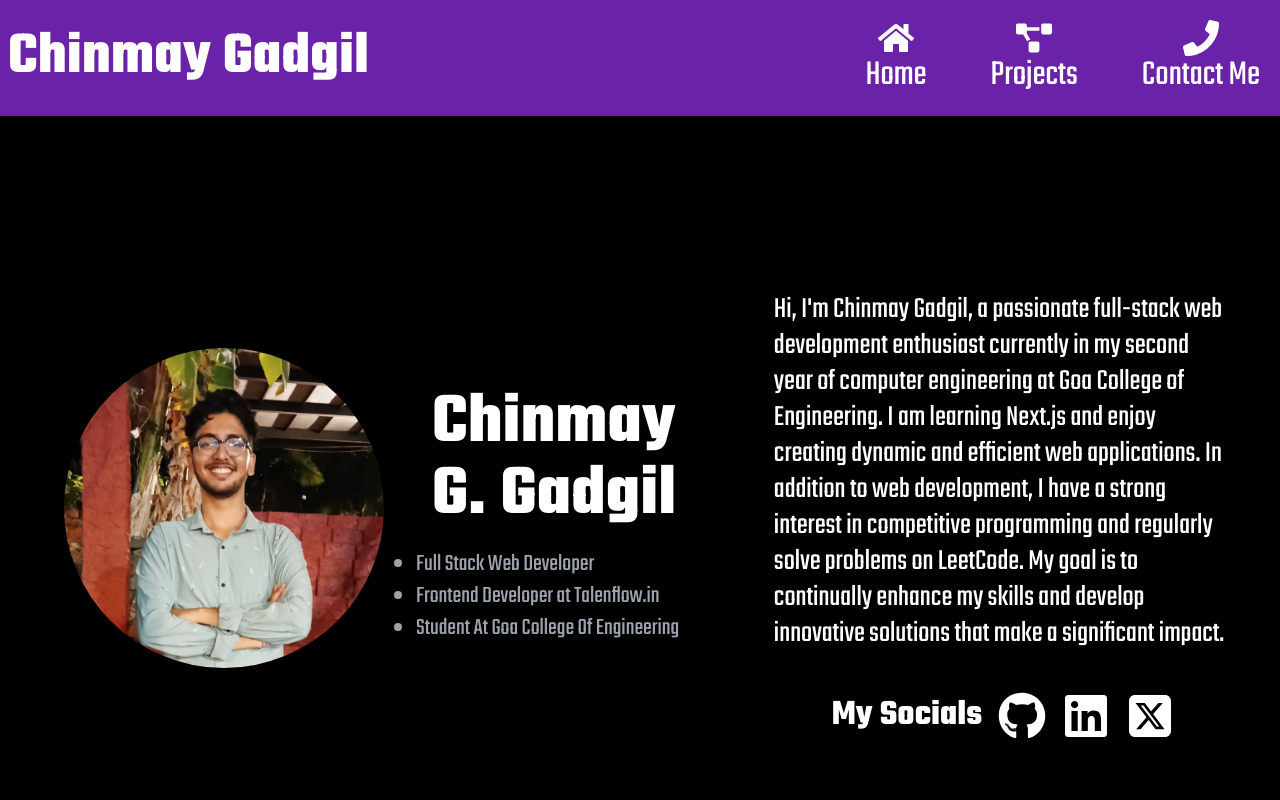
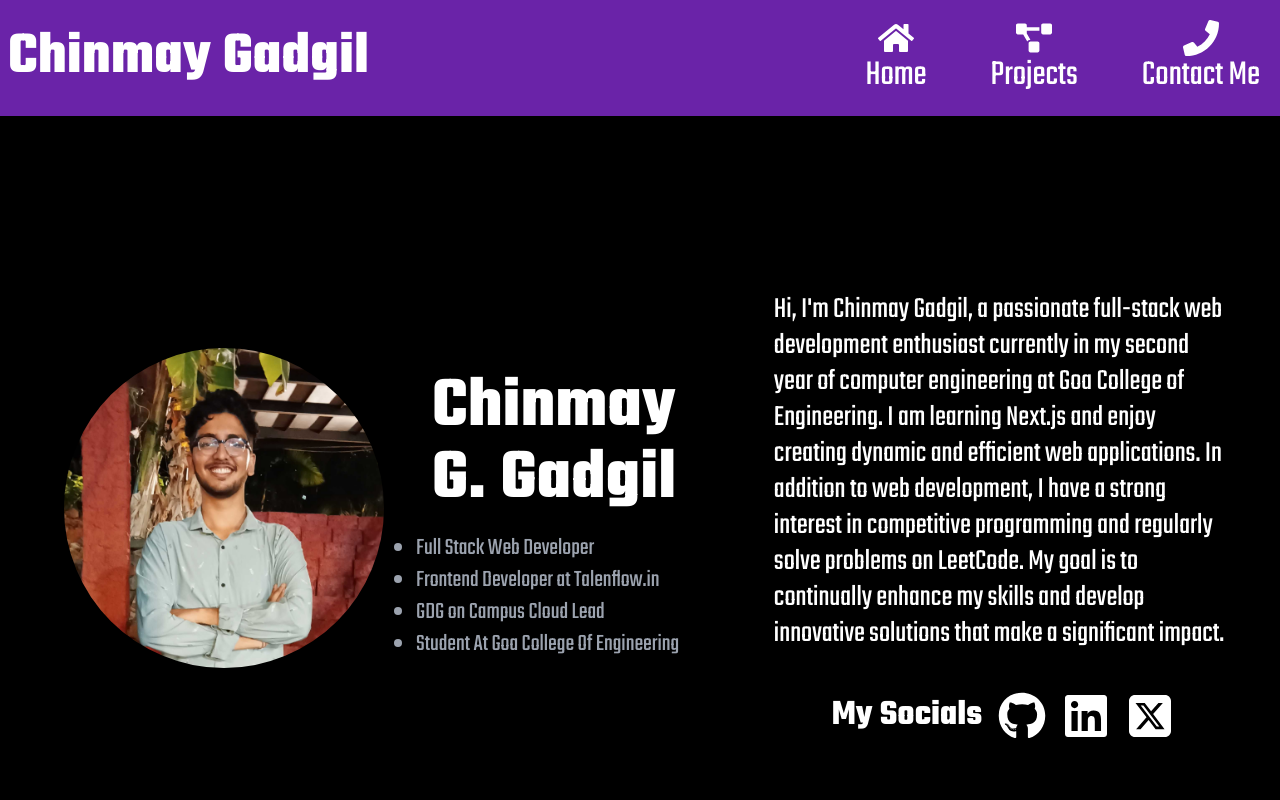
Before and after one commit to ChinmayGadgil1/portfolio, a Next.js app: page / in a window 1280 px wide. Shown: the top 800 px of the page. Built offline with nearby package versions, Linux system fonts and the light colour scheme.

Commit message:
New position added

```diff
--- a/src/components/Section1.tsx
+++ b/src/components/Section1.tsx
@@ -48,6 +48,8 @@ function Section1() {
         }}>
                 <li className=" ">Full Stack Web Developer</li>
                 <li>Frontend Developer at <Link href={'https://talenflow.in'}>Talenflow.in</Link></li>
+            <li>GDG on Campus Cloud Lead</li>
+
                 <li>Student At Goa College Of Engineering</li>
               </ul>
             </div>
@@ -86,6 +88,7 @@ function Section1() {
           <ul className=" text-gray-400 list-disc text-xl max-w-[70vw]">
             <li className=" ">Full Stack Web Developer</li>
             <li>Frontend Developer at <Link href={'https://talenflow.in'}>Talenflow.in</Link></li>
+            <li>GDG on Campus Cloud Lead</li>
             <li>Student At Goa College Of Engineering</li>
           </ul>
         </div>
```
